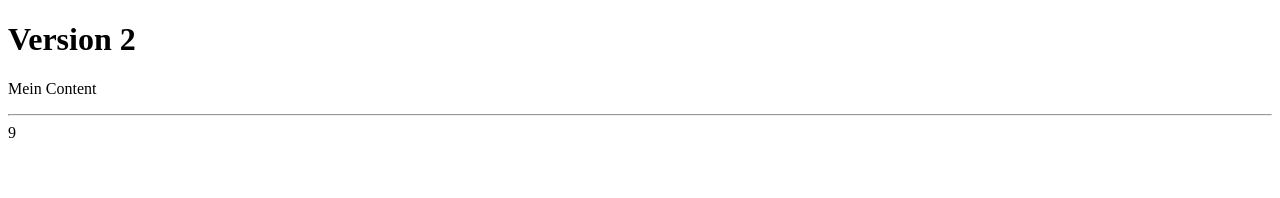
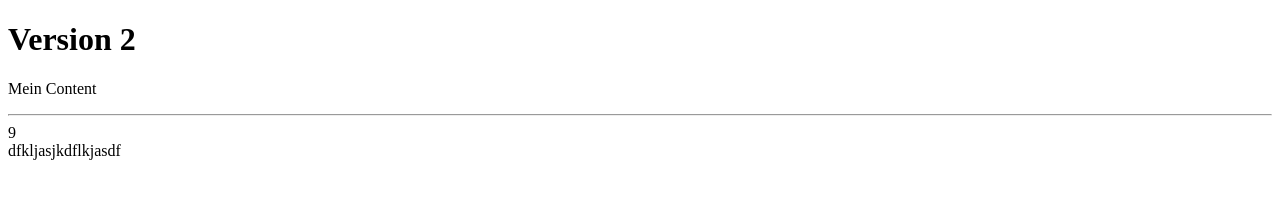
Before and after one commit to rogerdudler/git-demo, a plain HTML site: page index.html in a window 1280 px wide. Drawn offline with Linux system fonts and the light colour scheme.

Commit message:
initial work on image gallery

```diff
--- a/index.html
+++ b/index.html
@@ -7,5 +7,8 @@
 	<p>Mein Content</p>
 	<hr>
 	<div>9</div>
+	<div class="gallery">
+	dfkljasjkdflkjasdf
+	</div>
 </body>
 </html>
```
